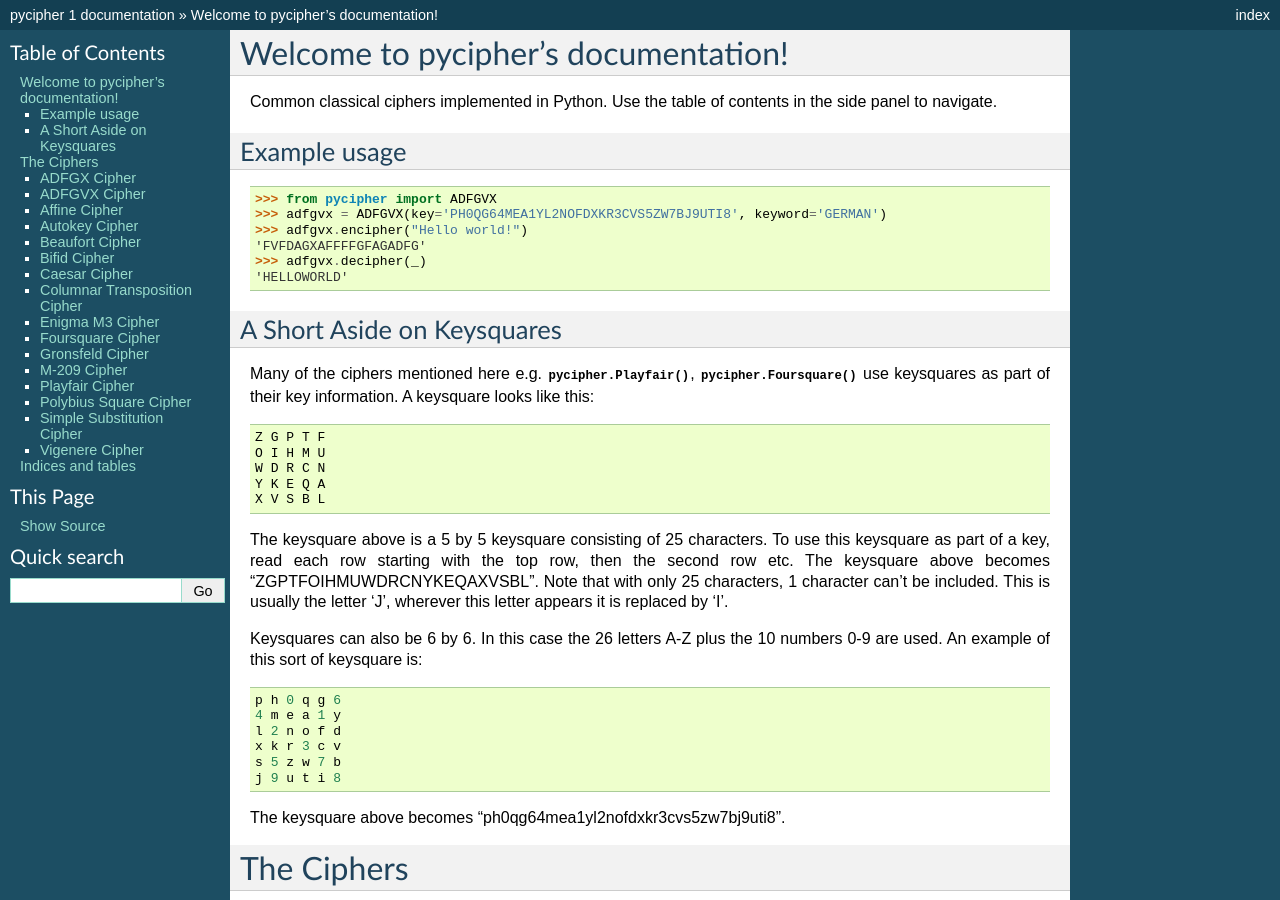
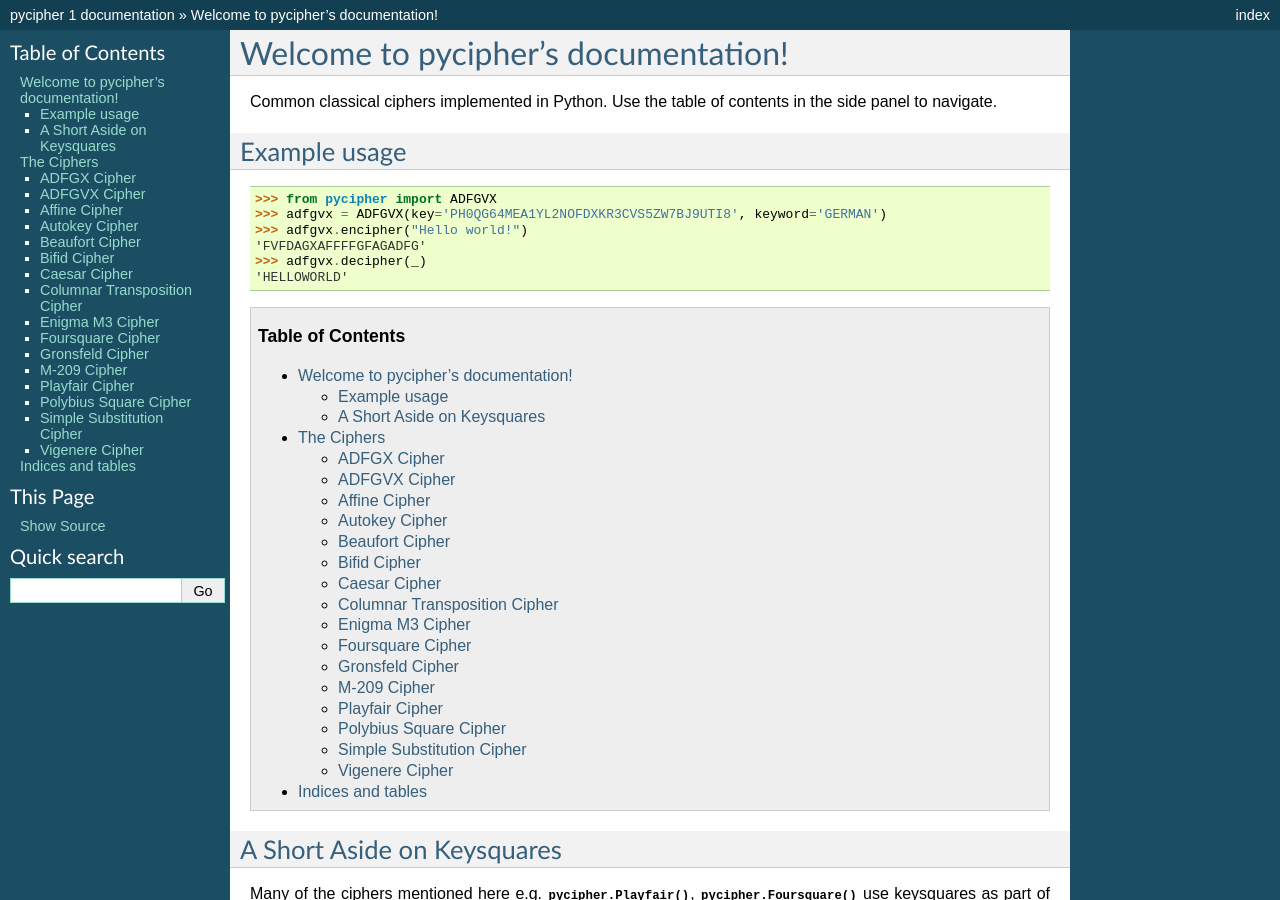
Before and after one commit to jameslyons/pycipher, a Sphinx documentation site: the page built from doc/source/index.rst, in a window 1280 px wide and 900 px high. Built offline with Sphinx 7.4.7, drawn with Linux system fonts in a browser that asks for light colours.

Commit message:
added toc to index.rst

```diff
--- a/doc/source/conf.py
+++ b/doc/source/conf.py
@@ -12,7 +12,7 @@
 # serve to show the default.
 
 import sys, os
-sys.path.append(os.path.abspath('../../pycipher/'))
+sys.path.append('../../pycipher/')
 
 # If extensions (or modules to document with autodoc) are in another directory,
 # add these directories to sys.path here. If the directory is relative to the
--- a/doc/source/index.rst
+++ b/doc/source/index.rst
@@ -22,6 +22,9 @@ Example usage
     'FVFDAGXAFFFFGFAGADFG'
     >>> adfgvx.decipher(_)
     'HELLOWORLD'
+
+.. contents:: Table of Contents
+   :depth: 2
 
 A Short Aside on Keysquares
 ----------------------------
```
